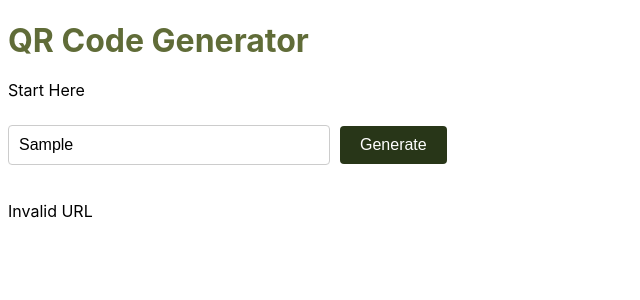
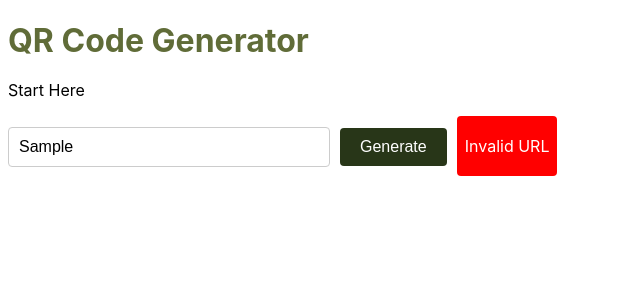
Before and after one commit to Technigo/project-custom-hooks-qr-code-generator-vite, a React (Vite) app: page / in a window 1280 px wide. Both pictures are taken after typing "Sample" into the empty fields and a click on the button "Generate". Shown: the top 300 px of the page, without its empty margins (0-640 px from the left). Built offline with nearby package versions, Linux system fonts and the light colour scheme.

Commit message:
styling added

```diff
--- a/src/App.jsx
+++ b/src/App.jsx
@@ -18,6 +18,7 @@ export const App = () => {
     downloadQRCode,
     repeatAction,
     inputError,
+    setInputError,
   } = useQRCodeGenerator();
   // Return the JSX to render the component
   return (
@@ -25,22 +26,28 @@ export const App = () => {
       <h1>QR Code Generator</h1>
       <p>Start Here</p>
 
-      {/* Conditionally render based on whether the user is inputting a URL to generate a QR Code or wants to download the generated QR Code from the URL input */}
       {showInput ? (
         <div>
           <input
             type="text"
             placeholder="Enter URL eg. https://google.com"
             value={url}
-            onChange={(e) => setUrl(e.target.value)}
+            onChange={(e) => {
+              setUrl(e.target.value);
+              setInputError(''); // Clear the error when the input field changes
+            }}
           />
           <button onClick={generateQRCode}>Generate</button>
-          {inputError && <p className="error-message">{inputError}</p>}
+          {inputError && (
+          <div className="error-container">
+          <p className="error-message">{inputError}</p>
+          </div>
+          )}
         </div>
       ) : (
         <div>
           <img src={qrCodeData} alt="QR Code" />
-            <button onClick={downloadQRCode}>Download</button>
+          <button onClick={downloadQRCode}>Download</button>
           <button onClick={repeatAction}>Repeat</button>
         </div>
       )}
--- a/src/hooks/useQRCodeGenerator.jsx
+++ b/src/hooks/useQRCodeGenerator.jsx
@@ -20,6 +20,7 @@ export const useQRCodeGenerator = () => {
   // Function to generate a QR code from the input URL
   const generateQRCode = () => {
     if (url) {
+      setInputError('');
       // Check if the input is a valid URL
       const isValidUrl = /^(https?|ftp):\/\/[^\s/$.?#].[^\s]*$/i.test(url);
 
@@ -103,6 +104,7 @@ export const useQRCodeGenerator = () => {
     // Reset the url state to an empty string
     // Reset the qr state to an empty string
     setUrl('');
+    setInputError('');
     setQRCodeData('');
     // Show the input element back to true :)
     setShowInput(true);
@@ -114,6 +116,7 @@ export const useQRCodeGenerator = () => {
     qrCodeData,
     showInput,
     inputError,
+    setInputError,
     setUrl,
     generateQRCode,
     downloadQRCode,
--- a/src/index.css
+++ b/src/index.css
@@ -54,6 +54,14 @@ img {
   border-radius: 4px;
 }
 
+.error-container {
+  background-color: #ff0000; /* Red background color */
+  color: #ffffff; /* White text color */
+  display: inline-block; /* Make it inline to adjust its size to content */
+  padding: 4px 8px; /* Add padding for spacing around the text */
+  border-radius: 4px; /* Optionally, round the corners */
+}
+
 /*
 
 img.logo {
```
